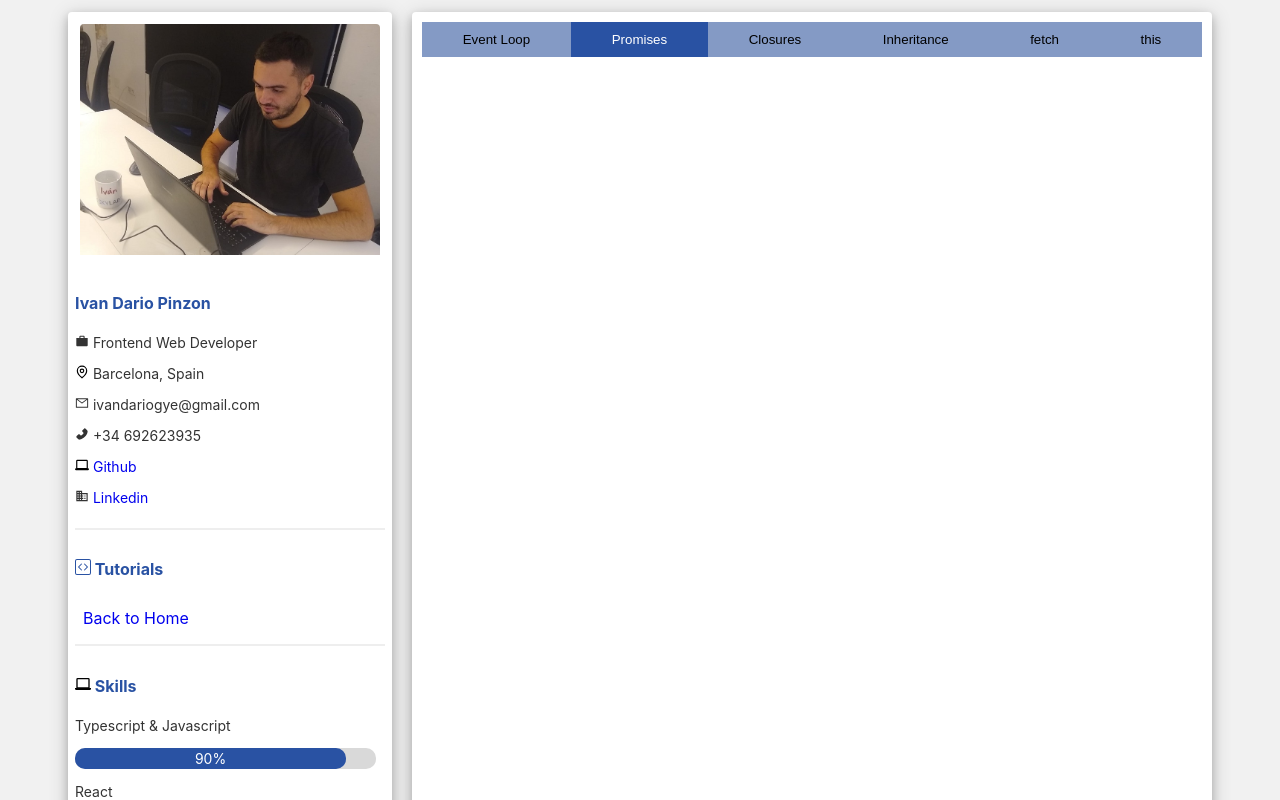
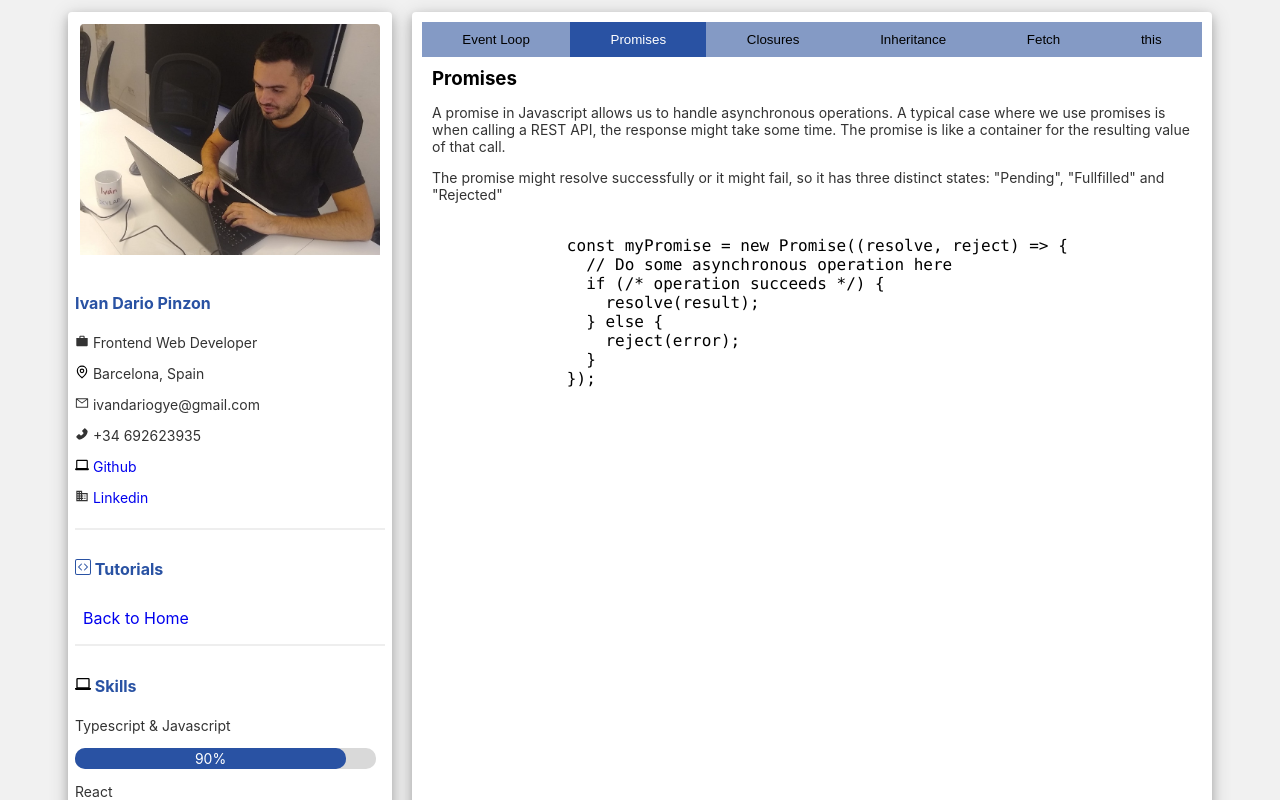
Before and after one commit to ivandax/ivandax_cv, a React (Create React App) app: page /content in a window 1280 px wide. Both pictures are taken after a click on the button "Promises". Shown: the top 800 px of the page. Built offline with nearby package versions, Linux system fonts and the light colour scheme.

Commit message:
Add basic content for promises

```diff
--- a/src/views/Content.js
+++ b/src/views/Content.js
@@ -21,12 +21,14 @@ function Content() {
               padding: "10px",
               justifyContent: "flex-start",
               alignItems: "flex-start",
+              flexDirection: "column",
             }}
           >
             <Tabs
               activeSection={activeSection}
               setActiveSection={setActiveSection}
             />
+            <SectionContent activeSection={activeSection} />
           </div>
         </div>
       </div>
@@ -50,92 +52,120 @@ function Tabs({ activeSection, setActiveSection }) {
         justifyContent: "space-evenly",
       }}
     >
+      <TabButton
+        activeSection={activeSection}
+        setActiveSection={setActiveSection}
+        tab="event-loop"
+        label="Event Loop"
+      />
+      <TabButton
+        activeSection={activeSection}
+        setActiveSection={setActiveSection}
+        tab="promises"
+        label="Promises"
+      />
+      <TabButton
+        activeSection={activeSection}
+        setActiveSection={setActiveSection}
+        tab="closures"
+        label="Closures"
+      />
+      <TabButton
+        activeSection={activeSection}
+        setActiveSection={setActiveSection}
+        tab="inheritance"
+        label="Inheritance"
+      />
+      <TabButton
+        activeSection={activeSection}
+        setActiveSection={setActiveSection}
+        tab="fetch"
+        label="Fetch"
+      />
+      <TabButton
+        activeSection={activeSection}
+        setActiveSection={setActiveSection}
+        tab="this"
+        label="this"
+      />
+    </div>
+  );
+}
+
+function TabButton({ label, tab, setActiveSection, activeSection }) {
+  return (
     <button
-        onClick={() => setActiveSection("event-loop")}
+      onClick={() => setActiveSection(tab)}
       style={{
         margin: 0,
         padding: "10px",
-          border: "none",
-          backgroundColor:
-            activeSection === "event-loop" ? "#2952a3" : "#849ac5",
-          color: activeSection === "event-loop" ? "white" : "black",
-          flexGrow: 1,
-          cursor: "pointer",
-        }}
-      >
-        Event Loop
-      </button>
-      <button
-        onClick={() => setActiveSection("promises")}
-        style={{
-          margin: 0,
-          padding: "10px",
-          backgroundColor: activeSection === "promises" ? "#2952a3" : "#849ac5",
-          color: activeSection === "promises" ? "white" : "black",
+        backgroundColor: activeSection === tab ? "#2952a3" : "#849ac5",
+        color: activeSection === tab ? "white" : "black",
         border: "none",
         flexGrow: 1,
         cursor: "pointer",
       }}
     >
-        Promises
+      {label}
     </button>
-      <button
-        onClick={() => setActiveSection("closures")}
-        style={{
-          margin: 0,
-          padding: "10px",
-          backgroundColor: activeSection === "closures" ? "#2952a3" : "#849ac5",
-          color: activeSection === "closures" ? "white" : "black",
-          border: "none",
-          flexGrow: 1,
-          cursor: "pointer",
-        }}
-      >
-        Closures
-      </button>
-      <button
-        onClick={() => setActiveSection("inheritance")}
-        style={{
-          margin: 0,
-          padding: "10px",
-          backgroundColor:
-            activeSection === "inheritance" ? "#2952a3" : "#849ac5",
-          color: activeSection === "inheritance" ? "white" : "black",
-          border: "none",
-          flexGrow: 1,
-          cursor: "pointer",
-        }}
-      >
-        Inheritance
-      </button>
-      <button
-        onClick={() => setActiveSection("fetch")}
-        style={{
-          margin: 0,
-          padding: "10px",
-          backgroundColor: activeSection === "fetch" ? "#2952a3" : "#849ac5",
-          color: activeSection === "fetch" ? "white" : "black",
-          border: "none",
-          flexGrow: 1,
-          cursor: "pointer",
-        }}
-      >
-        fetch
-      </button>
-      <button
-        onClick={() => setActiveSection("this")}
-        style={{
-          margin: 0,
-          padding: "10px",
-          backgroundColor: activeSection === "this" ? "#2952a3" : "#849ac5",
-          color: activeSection === "this" ? "white" : "black",
-          border: "none",
-          flexGrow: 1,
-          cursor: "pointer",
-        }}
-      >
-        this
-      </button>
+  );
+}
+
+function SectionContent({ activeSection }) {
+  switch (activeSection) {
+    case "event-loop": {
+      return (
+        <div style={{ padding: "10px" }}>
+          <h3 style={{ margin: 0 }}>Event Loop</h3>
+          <p>Hello world</p>
         </div>
       );
     }
+    case "promises": {
+      return (
+        <div style={{ padding: "10px" }}>
+          <h3 style={{ margin: 0 }}>Promises</h3>
+          <p>
+            A promise in Javascript allows us to handle asynchronous operations.
+            A typical case where we use promises is when calling a REST API, the
+            response might take some time. The promise is like a container for
+            the resulting value of that call.
+          </p>
+          <p>
+            The promise might resolve successfully or it might fail, so it has
+            three distinct states: "Pending", "Fullfilled" and "Rejected"
+          </p>
+          <pre>
+            <code>
+              {`
+              const myPromise = new Promise((resolve, reject) => {
+                // Do some asynchronous operation here
+                if (/* operation succeeds */) {
+                  resolve(result);
+                } else {
+                  reject(error);
+                }
+              });
+              `}
+            </code>
+          </pre>
+        </div>
+      );
+    }
+    case "closures": {
+      return <>Closures</>;
+    }
+    case "inheritance": {
+      return <>Inheritance</>;
+    }
+    case "fetch": {
+      return <>fetch</>;
+    }
+    case "this": {
+      return <>this</>;
+    }
+    default: {
+      return <>Not Found</>;
+    }
+  }
+}
```
Lines whose indentation alone changed are shown as unchanged.
